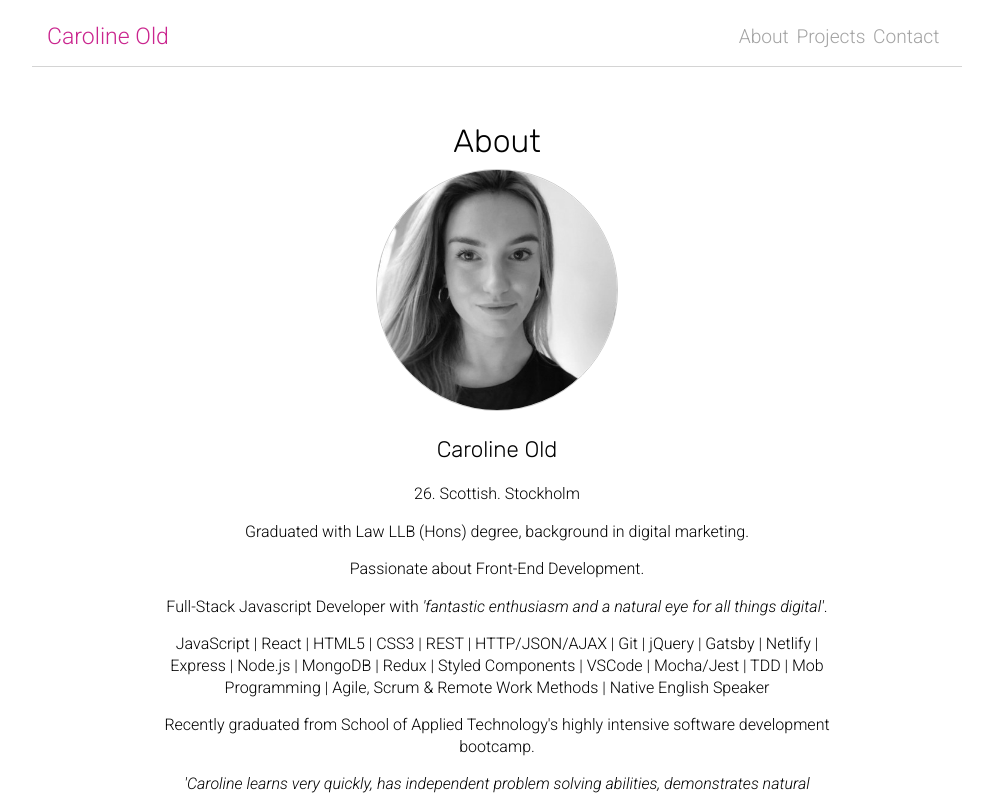
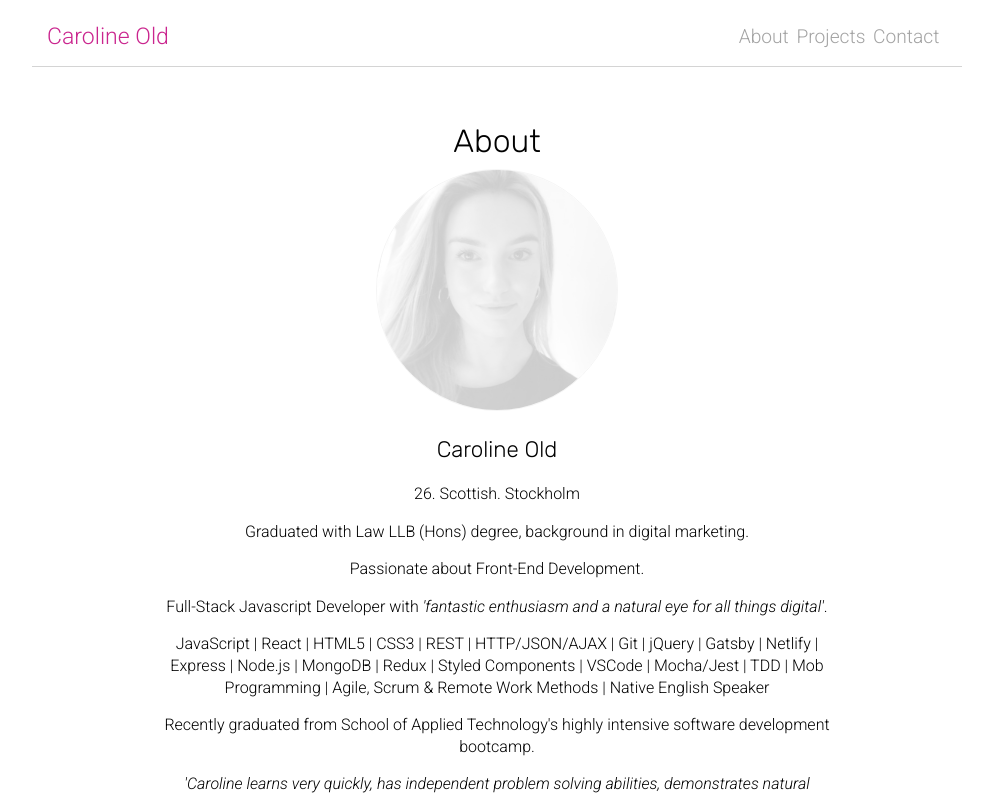
Before and after one commit to carolinejold/react-portfolio, a React (Create React App) app: page / in a window 1280 px wide. Shown: the top 796 px of the page, without its empty margins (143-1136 px from the left). Built offline with nearby package versions, Linux system fonts and the light colour scheme; no server answers.

Commit message:
image edit

```diff
--- a/src/App.css
+++ b/src/App.css
@@ -89,6 +89,7 @@ a {
   margin: 1em 0em 0em 0em;
   border: solid 1px;
   border-color:rgb(204, 204, 204);
+  opacity: 20%;
 }
 
 .project-card-container {
```
